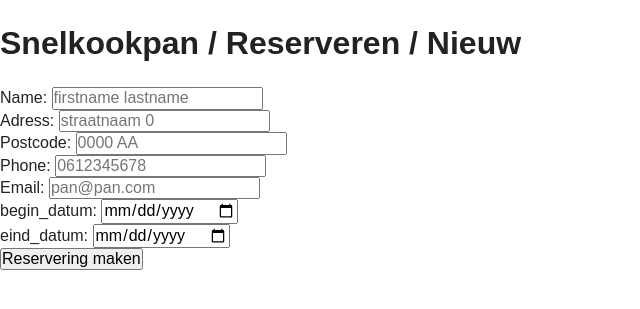
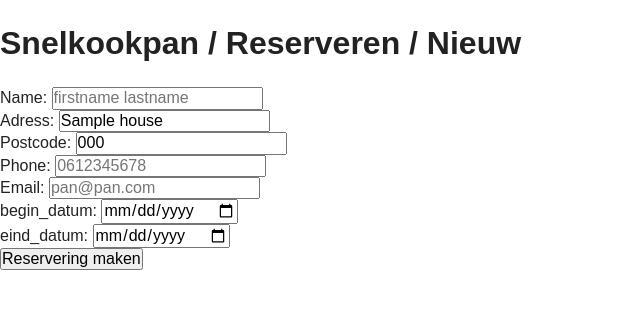
Before and after one commit to JeroenZwaal/Snelkookpan-Lars-Jeroen-Boyan-Thijs, a PHP site: page /H6-timesheet/reserveren.php?id=1 in a window 1280 px wide. Shown: the part 88-397 px from the top of the page, without its empty margins (0-640 px from the left). Run offline with PHP 8.4, Linux system fonts and the light colour scheme; tables that the repository leaves empty hold one stand-in row (values such as "Sample post").

Commit message:
send info from houses.php to reserveren.php

```diff
--- a/reserveren.php
+++ b/reserveren.php
@@ -15,6 +15,14 @@
 
         <h1>Snelkookpan / Reserveren / Nieuw</h1>
 
+        <?php
+            require_once 'backend/conn.php';
+            $query = "SELECT * FROM houses WHERE id = :id";
+            $statement = $conn->prepare($query);
+            $statement->execute([":id" => $_GET['id']]);
+            $house = $statement->fetch(PDO::FETCH_ASSOC);
+        ?>
+
         <form action="backend/reserveController.php" method="POST">
             <input type="hidden" name="action" value="create">
 
@@ -25,12 +33,12 @@
 
             <div class="form-group">
                 <label for="adress">Adress:</label>
-                <input type="text" name="adress" id="adress" class="form-input" placeholder="straatnaam 0">
+                <input type="text" name="adress" id="adress" class="form-input" placeholder="straatnaam 0" value="<?php echo $house['streetname']; ?>" readonly>
             </div>
 
             <div class="form-group">
                 <label for="postcode">Postcode:</label>
-                <input type="postcode" name="postcode" id="postcode" class="form-input" placeholder="0000 AA">
+                <input type="postcode" name="postcode" id="postcode" class="form-input" placeholder="0000 AA" value="<?php echo $house['zipcode']; ?>" readonly>
             </div>
 
             <div class="form-group">
@@ -53,6 +61,7 @@
                 <input type="date" name="eind_datum" id="eind_datum" class="form-input">
             </div>
 
+            <input type="hidden" name="house_id" value="<?php echo $house['id']; ?>">
             <input type="submit" value="Reservering maken">
 
 
```
